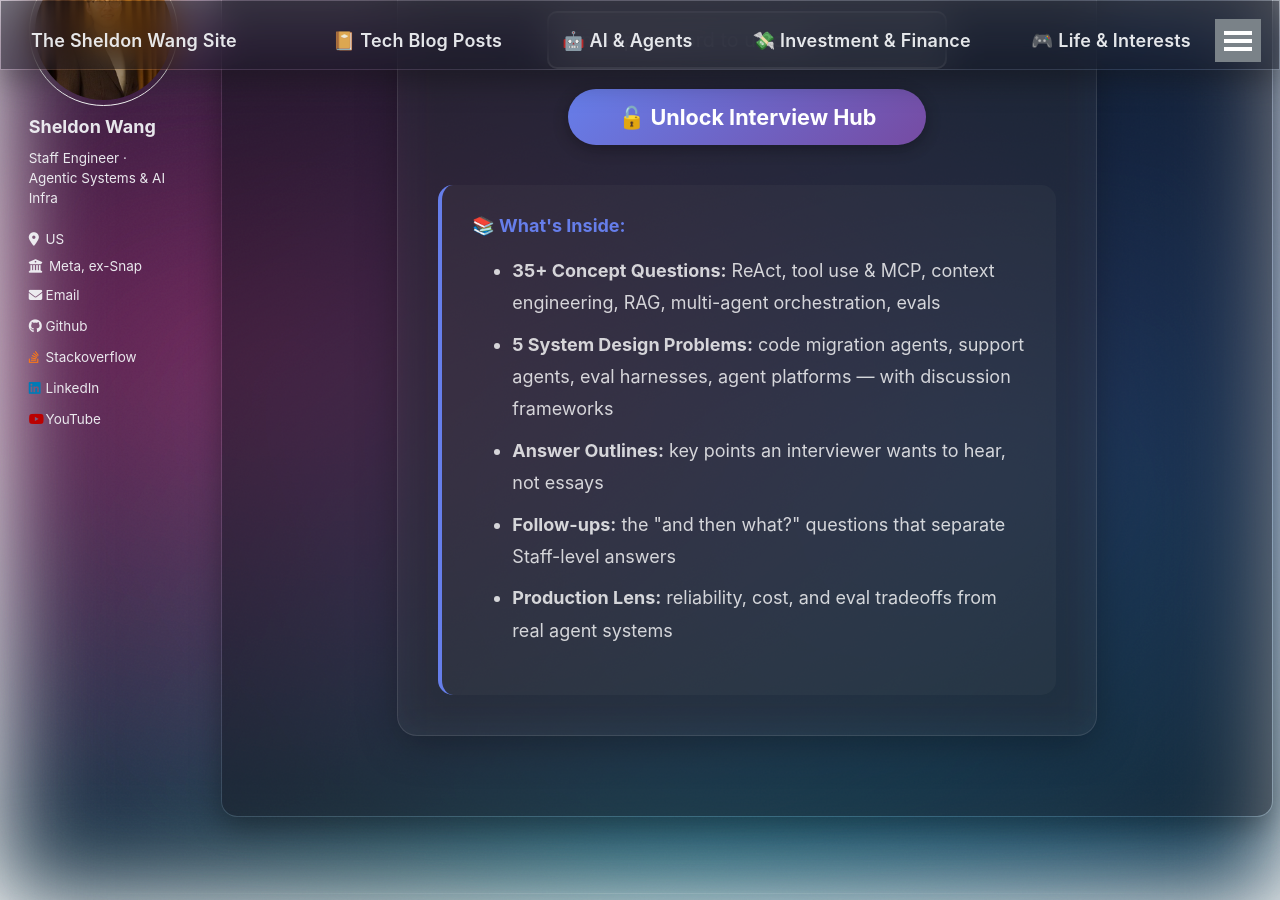
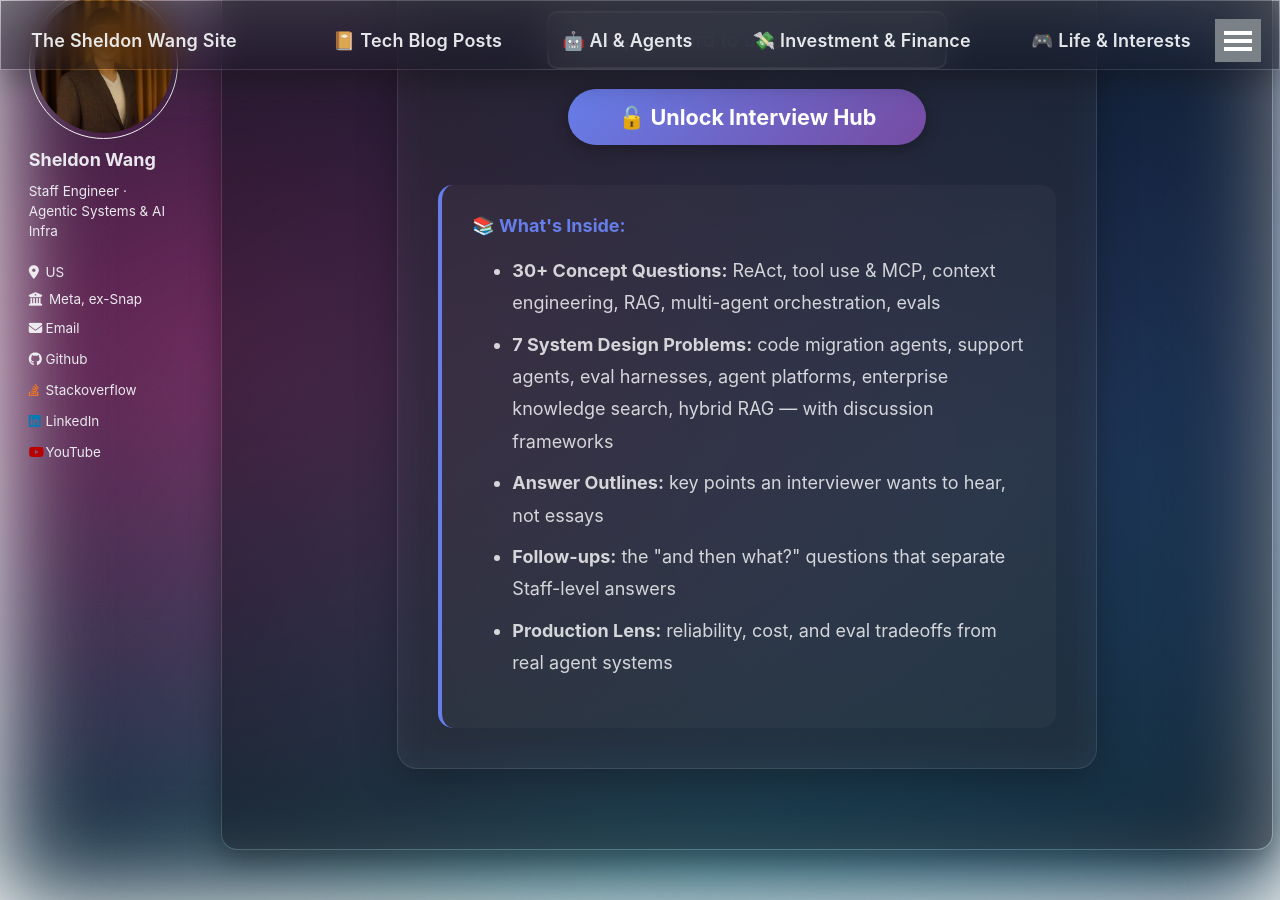
Before and after one commit to SheldonWangRJT/SheldonWangRJT.Github.io, a Jekyll site: the page built from _pages/agent-interviews.html, in a window 1280 px wide and 900 px high, scrolled down 1039 px. Built offline with Jekyll 4.4.1, drawn with Linux system fonts in a browser that asks for light colours.

Commit message:
Add 2 design problems (permission-aware enterprise search, hybrid RAG tables); fix question counts to 30+ concepts / 7 design

```diff
--- a/_pages/agent-interviews.html
+++ b/_pages/agent-interviews.html
@@ -265,8 +265,8 @@ excerpt: "Concept questions and system design problems for AI agent interviews:
   <div class="teaser-content">
     <h3>📚 What's Inside:</h3>
     <ul>
-      <li><strong>35+ Concept Questions:</strong> ReAct, tool use & MCP, context engineering, RAG, multi-agent orchestration, evals</li>
-      <li><strong>5 System Design Problems:</strong> code migration agents, support agents, eval harnesses, agent platforms — with discussion frameworks</li>
+      <li><strong>30+ Concept Questions:</strong> ReAct, tool use & MCP, context engineering, RAG, multi-agent orchestration, evals</li>
+      <li><strong>7 System Design Problems:</strong> code migration agents, support agents, eval harnesses, agent platforms, enterprise knowledge search, hybrid RAG — with discussion frameworks</li>
       <li><strong>Answer Outlines:</strong> key points an interviewer wants to hear, not essays</li>
       <li><strong>Follow-ups:</strong> the "and then what?" questions that separate Staff-level answers</li>
       <li><strong>Production Lens:</strong> reliability, cost, and eval tradeoffs from real agent systems</li>
@@ -296,7 +296,7 @@ excerpt: "Concept questions and system design problems for AI agent interviews:
           <span class="stat-label">Topic Sets</span>
         </div>
         <div class="stat-item">
-          <span class="stat-number">35+</span>
+          <span class="stat-number">30+</span>
           <span class="stat-label">Questions</span>
         </div>
       </div>
@@ -310,11 +310,11 @@ excerpt: "Concept questions and system design problems for AI agent interviews:
     <div class="category-card">
       <span class="category-icon">🏗️</span>
       <h3>Agent System Design</h3>
-      <p>Open-ended design problems from real production work: migration agents, support agents, eval harnesses, agent platforms. Each with constraints and a discussion framework.</p>
+      <p>Open-ended design problems from real production work: migration agents, support agents, eval harnesses, agent platforms, enterprise knowledge search, hybrid RAG. Each with constraints and a discussion framework.</p>
 
       <div class="category-stats">
         <div class="stat-item">
-          <span class="stat-number">5</span>
+          <span class="stat-number">7</span>
           <span class="stat-label">Problems</span>
         </div>
         <div class="stat-item">
```
